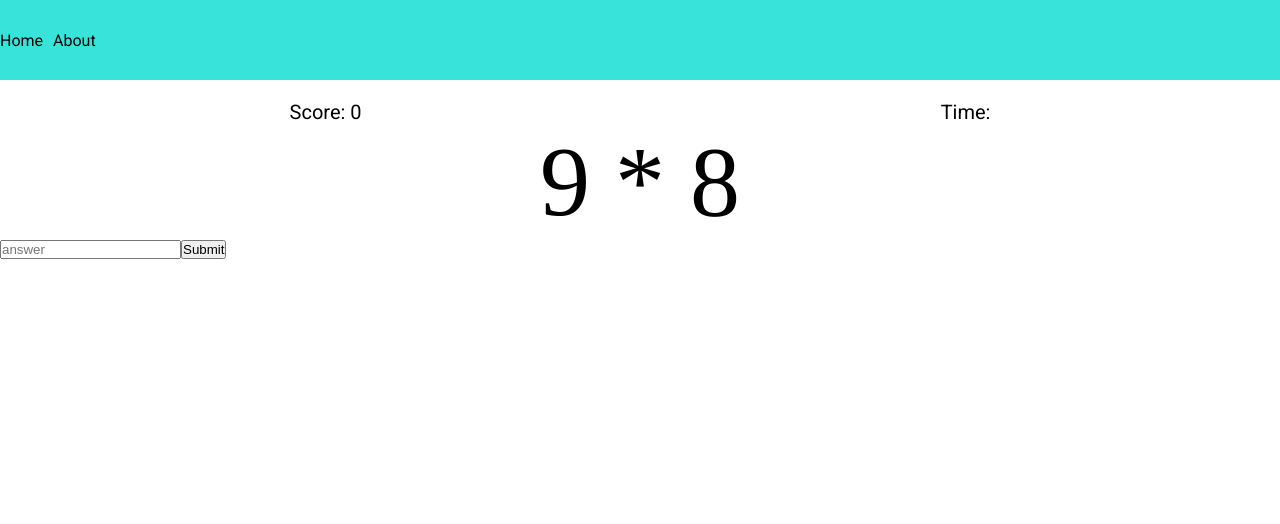
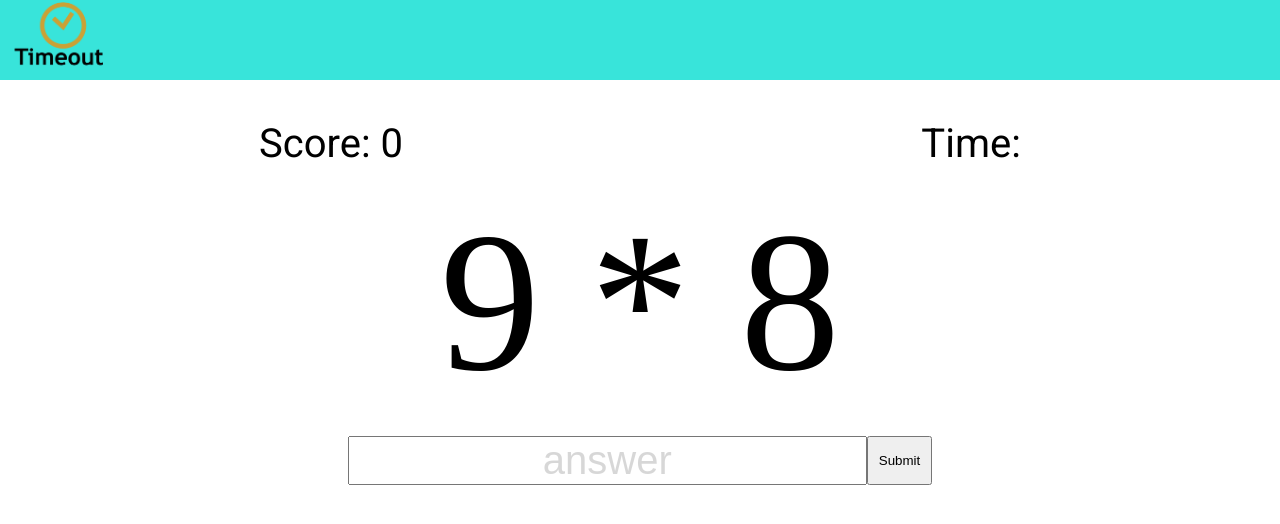
Before and after one commit to greenchul/maths-fe, a React (Create React App) app: page / in a window 1280 px wide. Shown: the top 524 px of the page. Built offline with nearby package versions, Linux system fonts and the light colour scheme; a web font is replaced by a local one.

Commit message:
updated styling and added logo

```diff
--- a/src/components/Keyboard.jsx
+++ b/src/components/Keyboard.jsx
@@ -1,4 +1,5 @@
 import { useRef, useEffect } from "react";
+import "../styles/keyboard.css";
 
 const Keyboard = ({ setAnswer }) => {
   const inputRef = useRef(null);
@@ -26,7 +27,7 @@ const Keyboard = ({ setAnswer }) => {
     };
   }, []);
   return (
-    <div>
+    <div className="keyboard-container">
       <input type="number" ref={inputRef} placeholder="answer" />
       <button onClick={handleClick}>Submit</button>
     </div>
--- a/src/components/Navbar.jsx
+++ b/src/components/Navbar.jsx
@@ -1,12 +1,13 @@
 import "../styles/navbar.css";
-
+import logo from "../assets/Timeout-logo.png";
 const Navbar = () => {
   return (
     <nav className="navbar-container">
       <div>
         <ul>
-          <li>Home</li>
-          <li>About</li>
+          <li>
+            <img src={logo} alt="logo" className="navbar-logo" />
+          </li>
         </ul>
       </div>
     </nav>
--- /dev/null
+++ b/src/styles/keyboard.css
@@ -0,0 +1,24 @@
+.keyboard-container {
+  padding-top: 20px;
+  display: flex;
+  justify-content: center;
+}
+
+.keyboard-container input {
+  font-size: 40px;
+}
+
+.keyboard-container input::placeholder {
+  text-align: center;
+  color: rgba(0, 0, 0, 0.157);
+}
+
+.keyboard-container input::-webkit-outer-spin-button,
+input::-webkit-inner-spin-button {
+  -webkit-appearance: none;
+  margin: 0;
+}
+.keyboard-container button {
+  padding-left: 10px;
+  padding-right: 10px;
+}
--- a/src/styles/navbar.css
+++ b/src/styles/navbar.css
@@ -6,12 +6,21 @@
   align-items: center;
 }
 
+.navbar-container div {
+  width: 600px;
+}
+
 .navbar-container ul {
   display: flex;
-  width: 30%;
+  width: 100%;
+  align-items: center;
 }
 
 .navbar-container li {
   padding-right: 10px;
   list-style-type: none;
 }
+
+.navbar-logo {
+  height: 100px;
+}
--- a/src/styles/questions.css
+++ b/src/styles/questions.css
@@ -1,8 +1,9 @@
 @import url("https://fonts.googleapis.com/css2?family=Coiny&display=swap");
 
 .questions-container {
+  padding-top: 20px;
   font-family: "Coiny", cursive;
-  font-size: 100px;
+  font-size: 200px;
   display: flex;
   justify-content: center;
 }
--- a/src/styles/quiz.css
+++ b/src/styles/quiz.css
@@ -7,6 +7,6 @@
   display: flex;
   flex-direction: row;
   justify-content: space-around;
-  font-size: 20px;
-  padding-top: 20px;
+  font-size: 40px;
+  padding-top: 40px;
 }
```
Also changed, not shown: src/assets/Timeout-logo.png (added).
